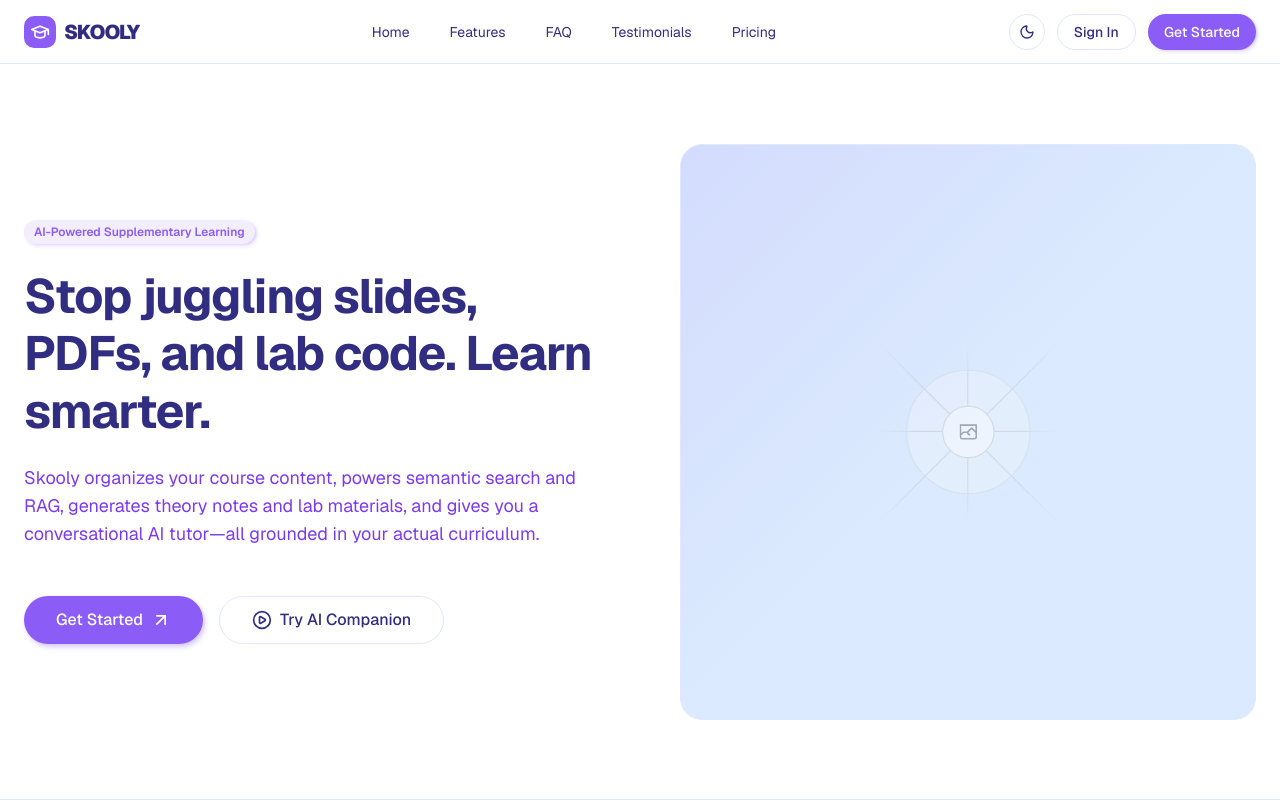
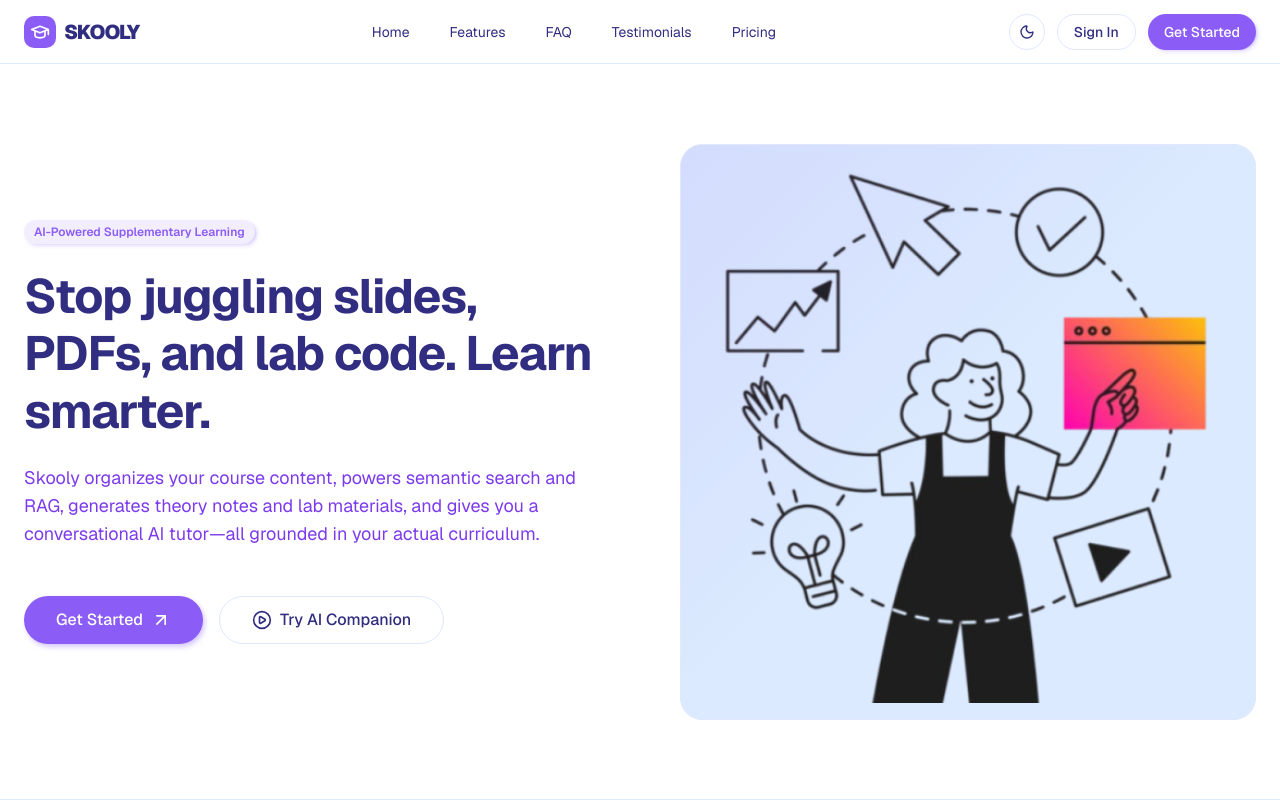
Before and after one commit to takitajwar17/skooly-bcf-hackathon, a Next.js app: page / in a window 1280 px wide. Shown: the top 800 px of the page. Built offline with nearby package versions, Linux system fonts and the light colour scheme; no server answers.

Commit message:
feat(landing): add hero images and improve text formatting

```diff
--- a/app/components/landing/hero.jsx
+++ b/app/components/landing/hero.jsx
@@ -20,7 +20,9 @@ const Hero = () => {
             Stop juggling slides, PDFs, and lab code. Learn smarter.
           </h1>
           <p className="mt-6 max-w-[60ch] xs:text-lg text-muted-foreground">
-            Skooly organizes your course content, powers semantic search and RAG, generates theory notes and lab materials, and gives you a conversational AI tutor—all grounded in your actual curriculum.
+            Skooly organizes your course content, powers semantic search and
+            RAG, generates theory notes and lab materials, and gives you a
+            conversational AI tutor—all grounded in your actual curriculum.
           </p>
           <div className="mt-12 flex flex-col sm:flex-row items-center gap-4">
             <Button
@@ -47,7 +49,7 @@ const Hero = () => {
         <div className="relative lg:max-w-lg xl:max-w-xl w-full bg-accent rounded-3xl aspect-square overflow-hidden border">
           <div className="absolute inset-0 bg-gradient-to-br from-primary/10 via-transparent to-transparent z-10" />
           <Image
-            src="/placeholder.svg"
+            src="/hero-bg.png"
             fill
             alt="Skooly Interface"
             className="object-cover rounded-xl p-4"
```
Also changed, not shown: public/hero-bg.png (added), public/hero.png (added).
